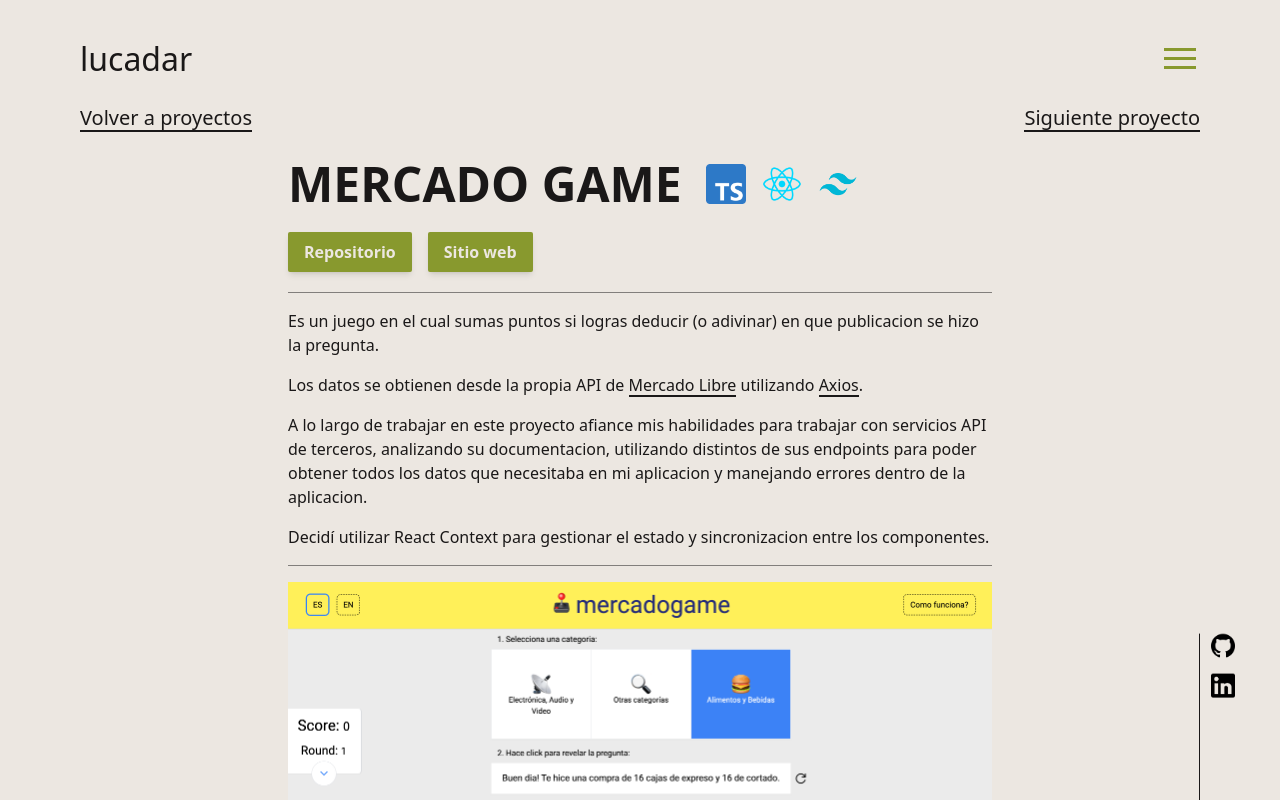
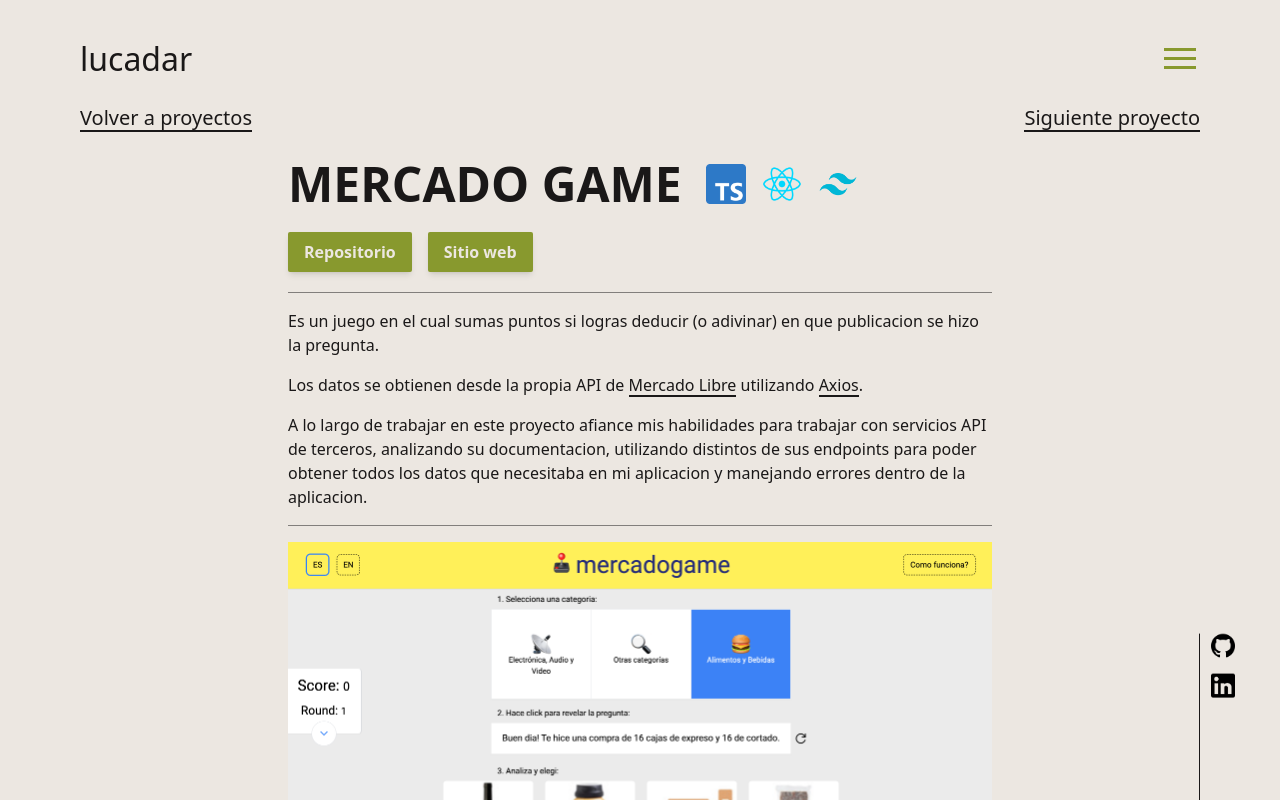
Before and after one commit to lucadard/portfolio, a Next.js app: page /work/mercadogame in a window 1280 px wide. Shown: the top 800 px of the page. Built offline with nearby package versions, Linux system fonts and the light colour scheme.

Commit message:
remove paragraph

```diff
--- a/src/pages/work/mercadogame/index.tsx
+++ b/src/pages/work/mercadogame/index.tsx
@@ -39,10 +39,6 @@
         que necesitaba en mi aplicacion y manejando errores dentro de la
         aplicacion.
       </p>
-      <p>
-        Decidí utilizar React Context para gestionar el estado y sincronizacion
-        entre los componentes.
-      </p>
       <div className="h-[1px] w-full bg-black/50 dark:bg-white/50" />
       <img
         src="/assets/projects/mercadogame_1.png"
```
